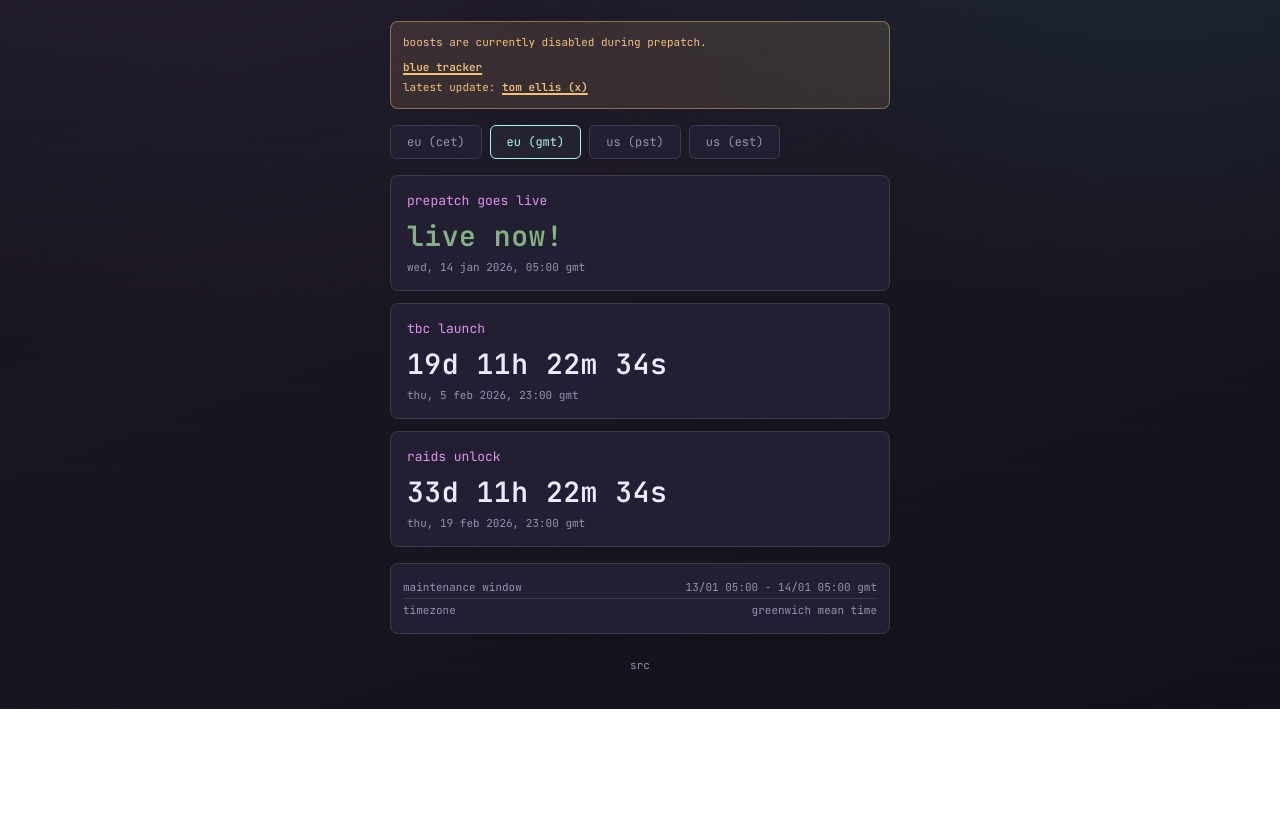
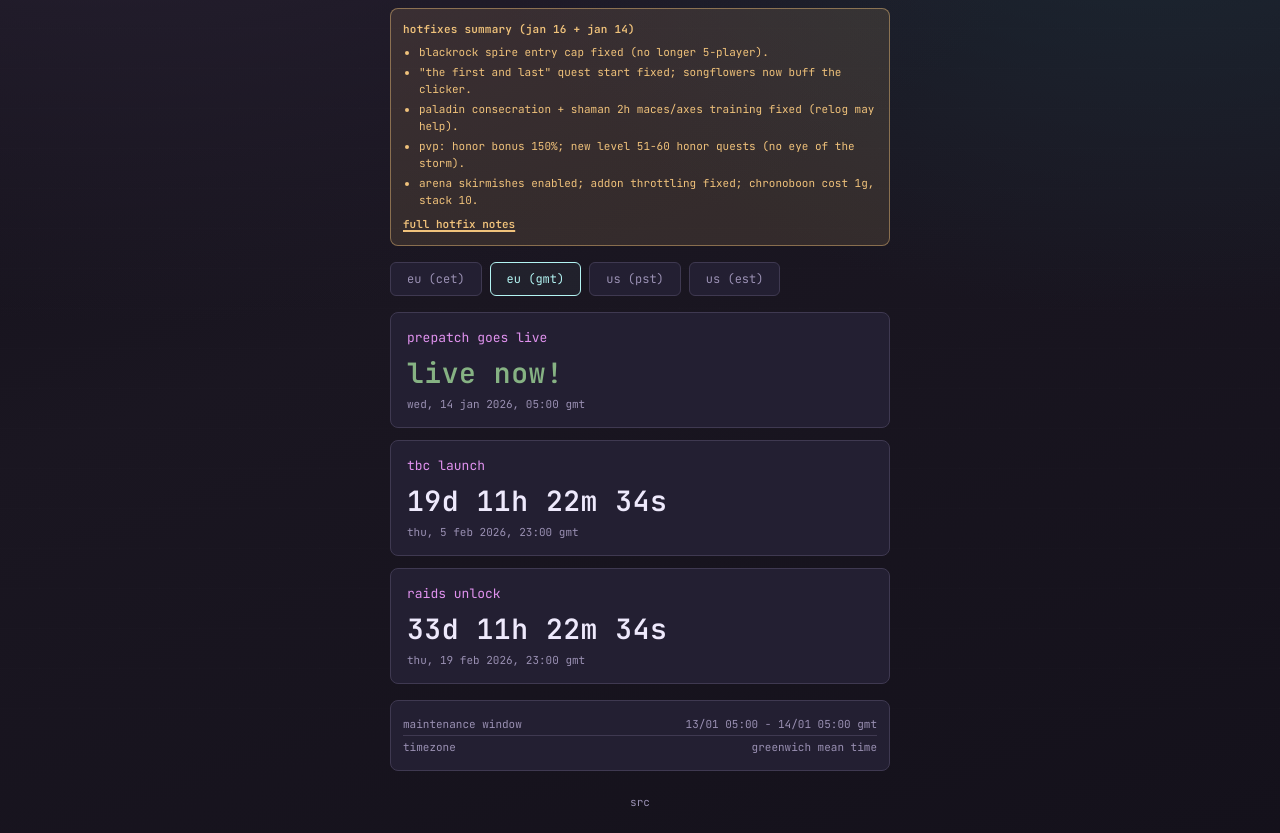
Before and after one commit to deanyo/tbc-countdown, a plain HTML site: page index.html in a window 1280 px wide. Shown: the part 91-924 px from the top of the page. Before the commit the page ends 800 px from the top, so only its background shows below. Drawn offline with Linux system fonts and the light colour scheme.

Commit message:
Swap banner to hotfix summary

```diff
--- a/index.html
+++ b/index.html
@@ -123,6 +123,21 @@
       line-height: 1.5;
     }
 
+    .banner-title {
+      font-weight: 600;
+      letter-spacing: 0.02em;
+      margin-bottom: 6px;
+    }
+
+    .banner-list {
+      margin: 0;
+      padding-left: 16px;
+    }
+
+    .banner-list li {
+      margin: 4px 0;
+    }
+
     .banner-links {
       margin-top: 8px;
       display: grid;
@@ -228,14 +243,17 @@
     <p class="hero-sub">the burning crusade anniversary 2026</p>
 
     <div class="banner">
-      boosts are currently disabled during prepatch.
+      <div class="banner-title">hotfixes summary (jan 16 + jan 14)</div>
+      <ul class="banner-list">
+        <li>blackrock spire entry cap fixed (no longer 5-player).</li>
+        <li>"the first and last" quest start fixed; songflowers now buff the clicker.</li>
+        <li>paladin consecration + shaman 2h maces/axes training fixed (relog may help).</li>
+        <li>pvp: honor bonus 150%; new level 51-60 honor quests (no eye of the storm).</li>
+        <li>arena skirmishes enabled; addon throttling fixed; chronoboon cost 1g, stack 10.</li>
+      </ul>
       <div class="banner-links">
         <div>
-          <a href="https://www.wowhead.com/blue-tracker/topic/us/the-boost-is-not-working-2226941" target="_blank" rel="noreferrer">blue tracker</a>
-        </div>
-        <div>
-          <span>latest update:</span>
-          <a href="https://x.com/FwoiblesWoW/status/2011344732442812423" target="_blank" rel="noreferrer">tom ellis (x)</a>
+          <a href="https://www.wowhead.com/blue-tracker/news/eu/hotfixes-january-16-2026-world-of-warcraft-blizzard-news-24247515" target="_blank" rel="noreferrer">full hotfix notes</a>
         </div>
       </div>
     </div>
```
